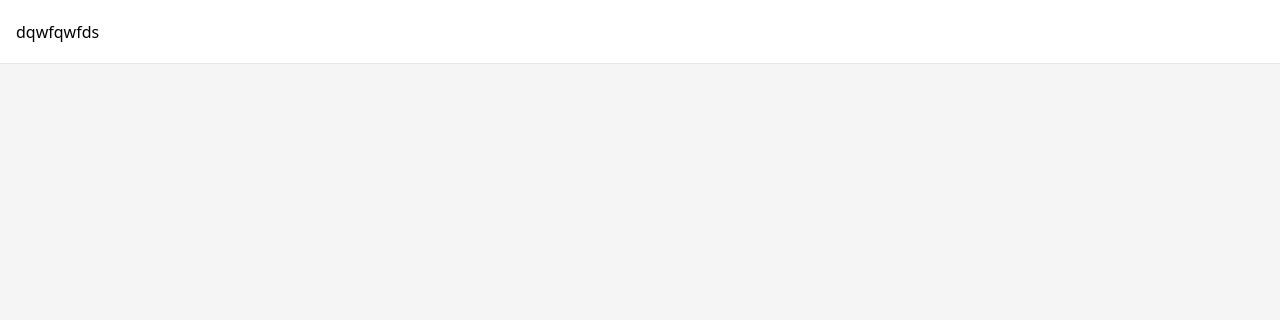
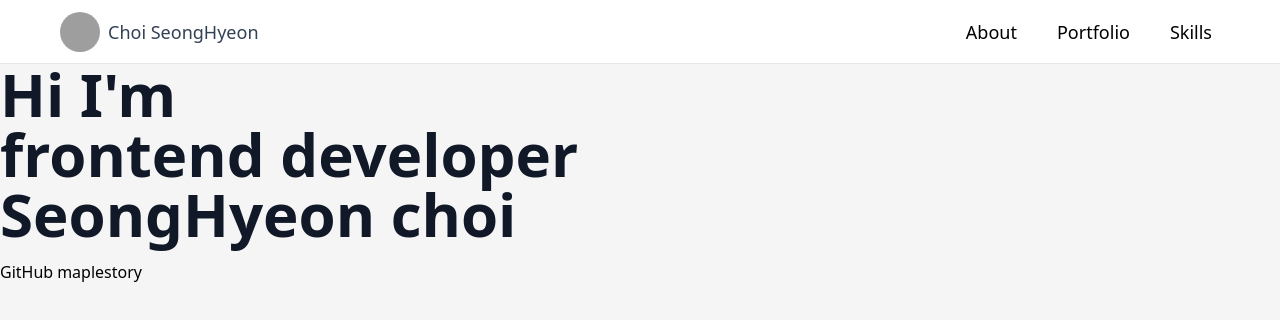
Before and after one commit to choidz/choidz.github.io, a React (Create React App) app: page / in a window 1280 px wide. Shown: the top 320 px of the page. Built offline with nearby package versions, Linux system fonts and the light colour scheme; grey boxes are pictures that could not be loaded.

Commit message:
feat [ information 상단 정보 컨테이너 ] design [ header 구성 및 디자인 변경 ]

```diff
--- a/package.json
+++ b/package.json
@@ -3,9 +3,11 @@
   "version": "0.1.0",
   "private": true,
   "dependencies": {
+    "@headlessui/react": "^1.7.18",
     "@testing-library/jest-dom": "^5.17.0",
     "@testing-library/react": "^13.4.0",
     "@testing-library/user-event": "^13.5.0",
+    "classnames": "^2.5.1",
     "react": "^18.2.0",
     "react-dom": "^18.2.0",
     "react-icons": "^4.12.0",
--- a/src/App.js
+++ b/src/App.js
@@ -1,14 +1,12 @@
 import React from "react";
 import { BrowserRouter as Router, Route, Routes } from "react-router-dom";
 import Home from "./pages/Home";
-
 
 function App() {
   return (
     <Router>
       <Routes>
-        <Route path="/" element={<Home />}>
-        </Route>
+        <Route path="/" element={<Home />}></Route>
       </Routes>
     </Router>
   );
--- a/src/components/Header.js
+++ b/src/components/Header.js
@@ -1,16 +1,70 @@
 import React from "react";
-// import { HEADER_LINKS } from "../lib/navigation";
-// import { useNavigate } from "react-router-dom";
+// import { Menu, Popover, Transition } from "@headlessui/react";
+import { Link, useLocation } from "react-router-dom";
+import classNames from "classnames";
 
-function Header() {
-//   const nav = useNavigate();
+const linkClass =
+  "flex items-center gap-2 font-light px-3 py-2 hover:bg-neutral-700 hover:no-underline active:bg-neutral-600 rounded-sm text-base";
 
+
+const HEADER_LINKS = [
+    {
+      key: "about",
+      label: "About",
+      path: "/about",
+    },
+    {
+      key: "portfolio",
+      label: "Portfolio",
+      path: "/portfolio",
+    },
+    {
+      key: "skills",
+      label: "Skills",
+      path: "/skills",
+    },
+  ];
+
+export default function Header() {
   return (
-    <div className="bg-white h-16 p-4 flex justify-start items-center border-b border-gray-200">
-      dqwfqwfds
+    <div className="bg-white h-16 p-4 px-14 flex justify-start items-center border-b border-gray-200">
+      <div className="flex items-center gap-2 px-1 py-3">
+        <div
+          className="h-10 w-10 rounded-full bg-sky-500 bg-cover bg-no-repeat bg-center"
+          style={{
+            backgroundImage:
+            'url("https://source.unsplash.com/80x80?face")',
+          }}
+        >
+          <span className="sr-only">logo</span>
+        </div>
+        <span className="text-slate-700 text-lg">Choi SeongHyeon</span>
+      </div>
 
+      <div className="flex flex-1 item-center justify-end gap-2">
+        {HEADER_LINKS.map((item) => (
+          <HeaderLink key={item.key} item={item} />
+        ))}
+      </div>
     </div>
   );
 }
 
-export default Header;
+function HeaderLink({ item }) {
+  const { pathname } = useLocation();
+
+  return (
+    <Link
+      to={item.path}
+      className={classNames(
+        pathname === item.path
+          ? "bg-neutral-700 text-white"
+          : "text-black-400 text-lg ",
+        linkClass
+      )}
+    >
+      <span className="text-xl">{item.icon}</span>
+      {item.label}
+    </Link>
+  );
+}
--- /dev/null
+++ b/src/components/Information.js
@@ -0,0 +1,48 @@
+import React from "react";
+
+const INTRO = [
+  {
+    label: "GitHub",
+    src: "/images/icon/github-dark.png",
+    backgroundColor: "#ffffff",
+    href: "https://github.com/choidz",
+  },
+  {
+    label: "maplestory",
+    src: "/images/icon/maplestory.png",
+    backgroundColor: "#7B5D0F",
+    href: "/home",
+  },
+];
+
+function Information() {
+  return (
+    <div className="flex flex-row gap-4 w-full">
+      <div className="flex flex-1 flex-col">
+        <h1 className="mb-4 text-4xl font-extrabold leading-none text-gray-900 md:text-3xl lg:text-6xl dark:text-white">
+          Hi I'm
+          <br /> frontend developer
+          <br />
+          <span className="text-PRIMARY font-semibold">SeongHyeon choi</span>
+        </h1>
+        <div className="flex gap-1">
+          {INTRO.map((list) => (
+            <div
+              key={list}
+              className="text-BLACK hover:text-PRIMARY_HEAVY dark:hover:text-PRIMARY_HEAVY"
+            >
+              {list.label}
+            </div>
+          ))}
+        </div>
+      </div>
+
+      <div className="flex flex-1 flex-col">
+
+
+      </div>
+    </div>
+  );
+}
+
+export default Information;
--- a/src/lib/navigation.js
+++ /dev/null
@@ -1,19 +0,0 @@
-import {
-	HiOutlineViewGrid,
-	HiOutlineCube,
-} from 'react-icons/hi'
-
-export const HEADER_LINKS = [
-	{
-		key: 'about',
-		label: 'about',
-		path: '/about',
-		icon: <HiOutlineViewGrid />
-	},
-	{
-		key: 'portfolio',
-		label: 'Portfolio',
-		path: '/portfolio',
-		icon: <HiOutlineCube />
-	}
-]
--- a/src/pages/Home.js
+++ b/src/pages/Home.js
@@ -1,12 +1,13 @@
 import React from "react";
 import Header from "../components/Header";
-
+import Information from "../components/Information";
 
 export default function Layout() {
   return (
-    <div className="bg-neutral-100 h-screen w-screen overflow-auto flex flex-row">
+    <div className="bg-neutral-100 h-screen overflow-auto flex flex-row">
       <div className="flex flex-col flex-1">
         <Header />
+        <Information />
       </div>
     </div>
   );
--- a/src/pages/home/introduce.js
+++ /dev/null
@@ -1,9 +0,0 @@
-import React from 'react'
-
-function introduce() {
-  return (
-    <div>introduce</div>
-  )
-}
-
-export default introduce
```
Also changed, not shown: 2 other files (tests, documents, lock files or other folders).
